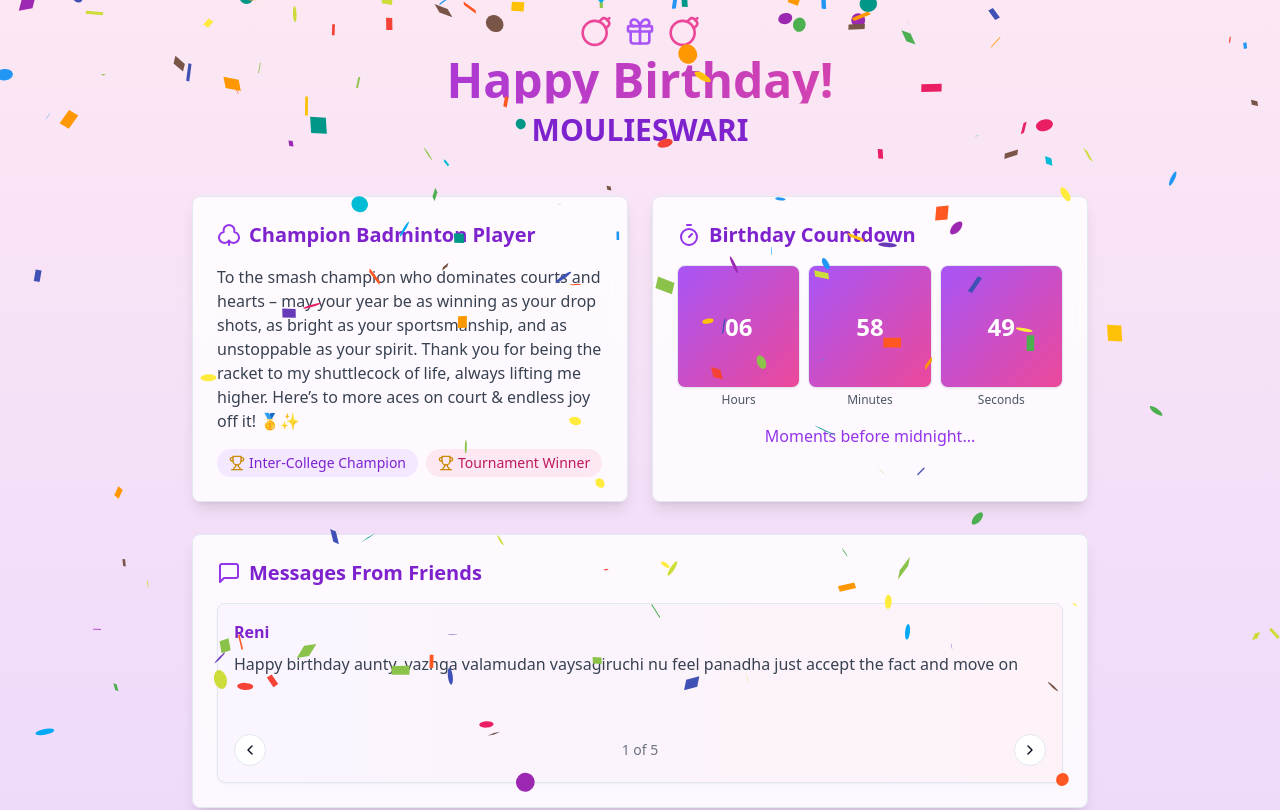
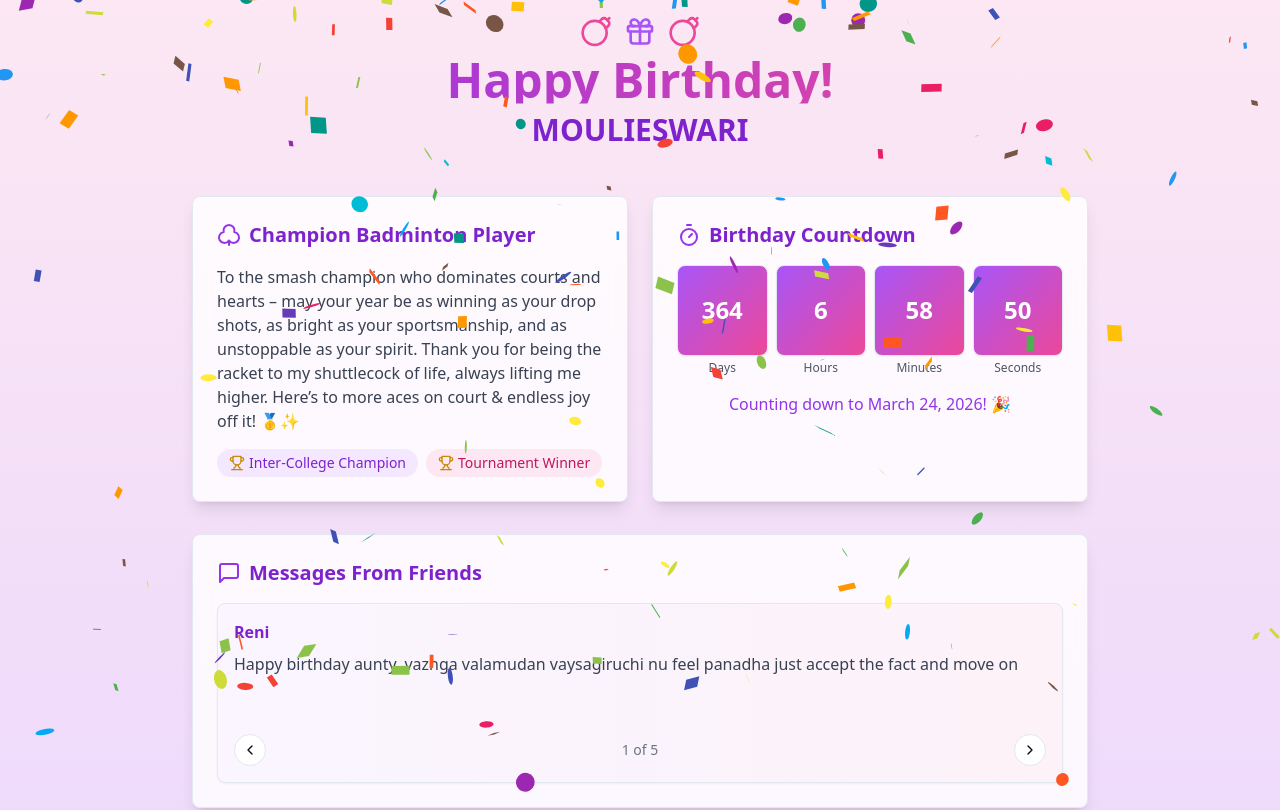
Before and after one commit to redwing-381/birthday-card, a Next.js app: page / in a window 1280 px wide. Shown: the top 810 px of the page. Built offline with nearby package versions, Linux system fonts and the light colour scheme.

Commit message:
Update countdown-timer.tsx

```diff
--- a/components/countdown-timer.tsx
+++ b/components/countdown-timer.tsx
@@ -4,14 +4,14 @@ import { useState, useEffect, useMemo } from "react"
 import { Card } from "@/components/ui/card"
 
 export default function CountdownTimer() {
+  // Set target date to March 24, 2026
   const birthdayDate = useMemo(() => {
-    const date = new Date()
-    // Set to today 23:59 (11:59 PM)
-    date.setHours(23, 59, 59, 999) // 23:59:59.999
-    return date
+    // Months are 0-indexed in JavaScript (0 = January, 11 = December)
+    return new Date(2026, 2, 24) // March 24, 2026
   }, [])
 
   const [timeLeft, setTimeLeft] = useState({
+    days: 0,
     hours: 0,
     minutes: 0,
     seconds: 0,
@@ -24,12 +24,13 @@ export default function CountdownTimer() {
 
       if (difference > 0) {
         setTimeLeft({
-          hours: Math.floor((difference / (1000 * 60 * 60)) % 24), // Fixed line
+          days: Math.floor(difference / (1000 * 60 * 60 * 24)),
+          hours: Math.floor((difference / (1000 * 60 * 60)) % 24),
           minutes: Math.floor((difference / 1000 / 60) % 60),
           seconds: Math.floor((difference / 1000) % 60),
         })
       } else {
-        setTimeLeft({ hours: 0, minutes: 0, seconds: 0 })
+        setTimeLeft({ days: 0, hours: 0, minutes: 0, seconds: 0 })
       }
     }
 
@@ -41,25 +42,27 @@ export default function CountdownTimer() {
 
   return (
     <div className="flex flex-col items-center">
-      <div className="grid grid-cols-3 gap-2 w-full">
+      <div className="grid grid-cols-4 gap-2 w-full">
+        <TimeUnit value={timeLeft.days} label="Days" />
         <TimeUnit value={timeLeft.hours} label="Hours" />
         <TimeUnit value={timeLeft.minutes} label="Minutes" />
         <TimeUnit value={timeLeft.seconds} label="Seconds" />
       </div>
       <p className="mt-4 text-center text-purple-600">
-      Moments before midnight...
+        {timeLeft.days > 0
+          ? `Counting down to March 24, 2026! 🎉`
+          : "Happy Birthday! 🎂"}
       </p>
     </div>
   )
 }
 
+// TimeUnit component remains the same
 function TimeUnit({ value, label }: { value: number; label: string }) {
   return (
     <div className="flex flex-col items-center">
       <Card className="w-full aspect-square flex items-center justify-center bg-gradient-to-br from-purple-500 to-pink-500">
-        <span className="text-2xl font-bold text-white">
-          {value.toString().padStart(2, '0')}
-        </span>
+        <span className="text-2xl font-bold text-white">{value}</span>
       </Card>
       <span className="text-xs mt-1 text-gray-600">{label}</span>
     </div>
```
